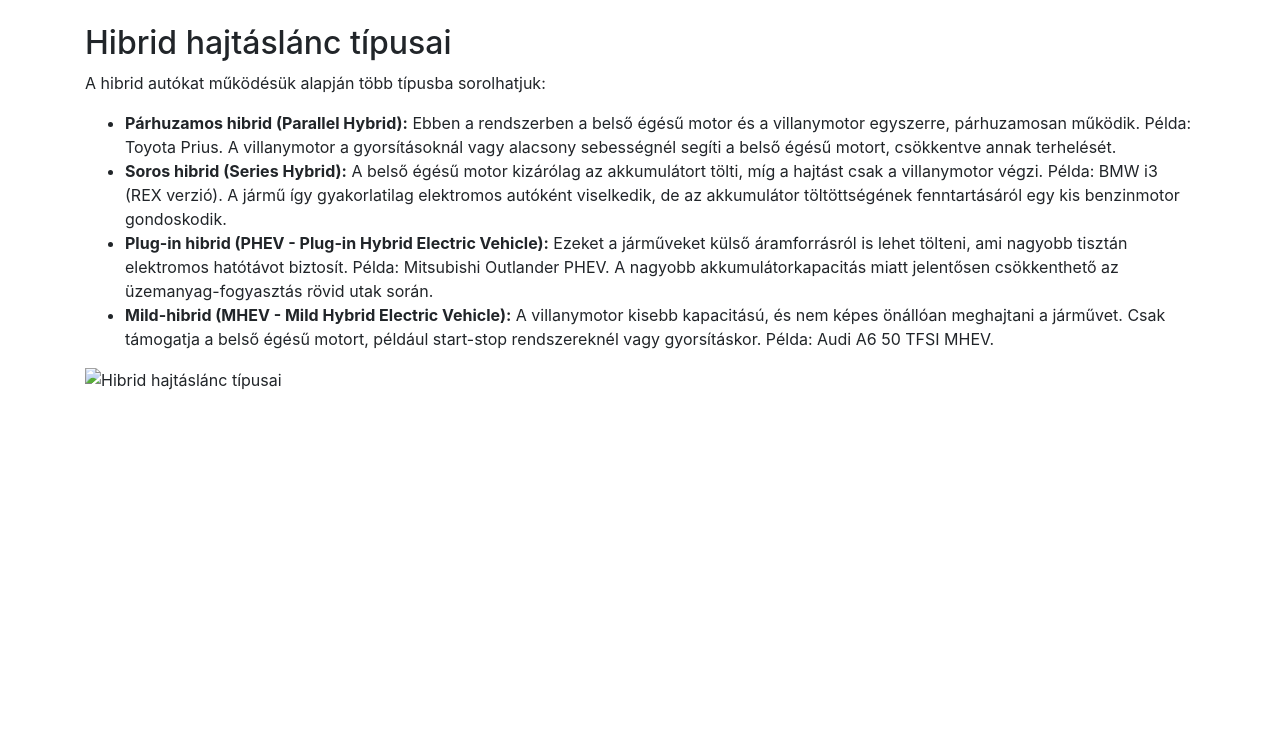
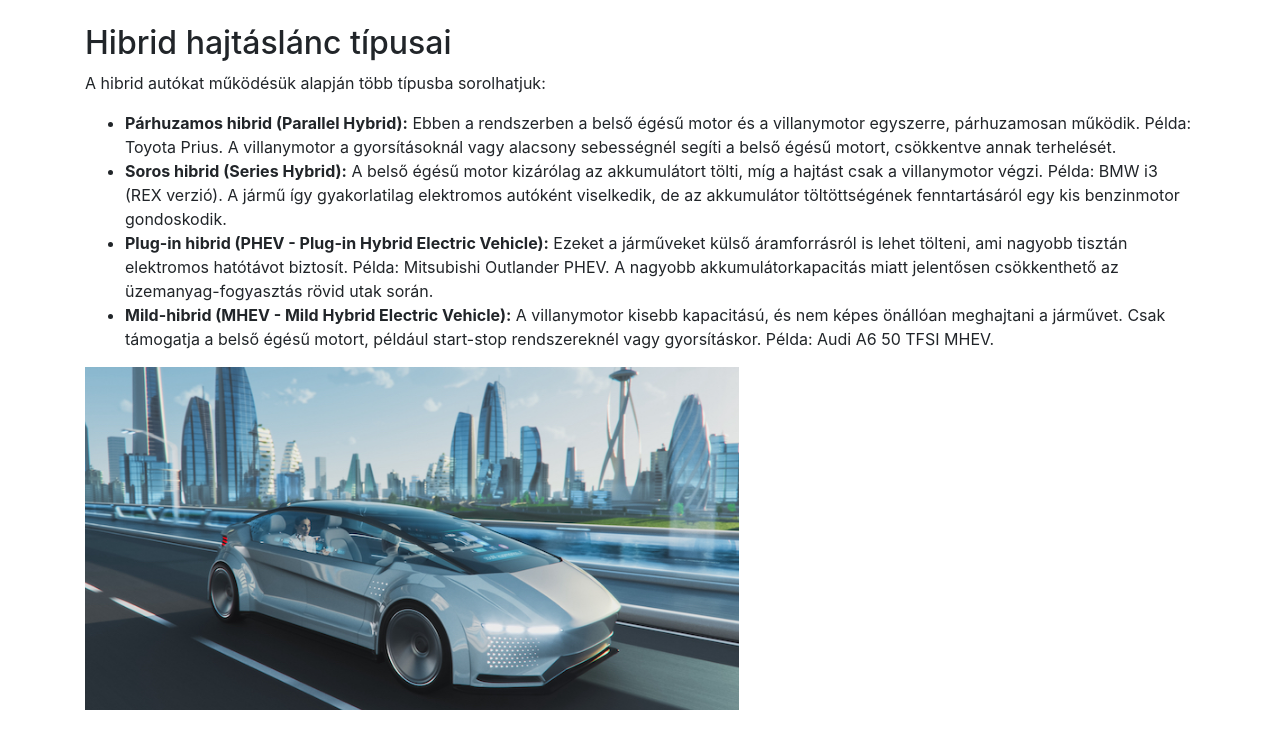
Before and after one commit to TibeeTheOnly/szakfizika_hibridautok, a website built with Vite: page operation.html in a window 1280 px wide. Shown: the part 983-1717 px from the top of the page. Before the commit the page ends 1399 px from the top, so only its background shows below. Built offline with nearby package versions, Linux system fonts and the light colour scheme.

Commit message:
fasza menő kocsi 2500ból

```diff
--- a/operation.html
+++ b/operation.html
@@ -53,7 +53,7 @@
         <li><strong>Plug-in hibrid (PHEV - Plug-in Hybrid Electric Vehicle):</strong> Ezeket a járműveket külső áramforrásról is lehet tölteni, ami nagyobb tisztán elektromos hatótávot biztosít. Példa: Mitsubishi Outlander PHEV. A nagyobb akkumulátorkapacitás miatt jelentősen csökkenthető az üzemanyag-fogyasztás rövid utak során.</li>
         <li><strong>Mild-hibrid (MHEV - Mild Hybrid Electric Vehicle):</strong> A villanymotor kisebb kapacitású, és nem képes önállóan meghajtani a járművet. Csak támogatja a belső égésű motort, például start-stop rendszereknél vagy gyorsításkor. Példa: Audi A6 50 TFSI MHEV.</li>
       </ul>
-      <img src="placeholder.jpg" alt="Hibrid hajtáslánc típusai" class="img-fluid">
+      <img src="src/Hibridajövőbengeco.PNG" alt="Hibrid hajtáslánc típusai" class="img-fluid">
     </section>
   </main>
   <script src="https://code.jquery.com/jquery-3.5.1.slim.min.js"></script>
```
